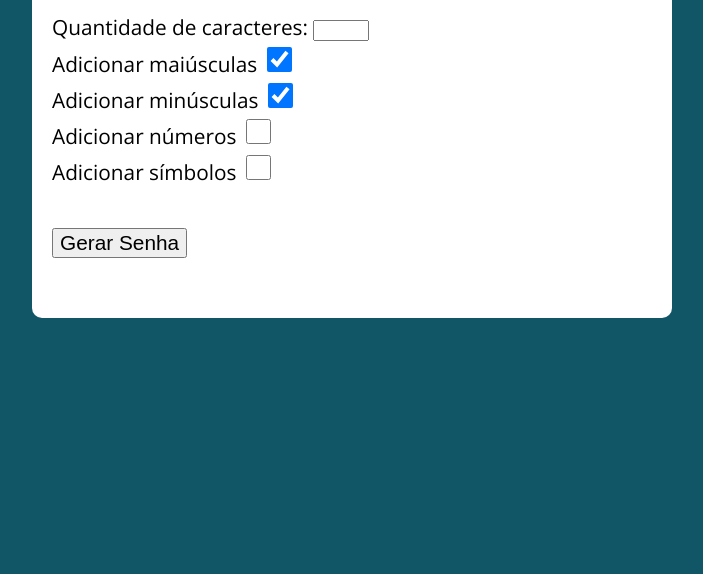
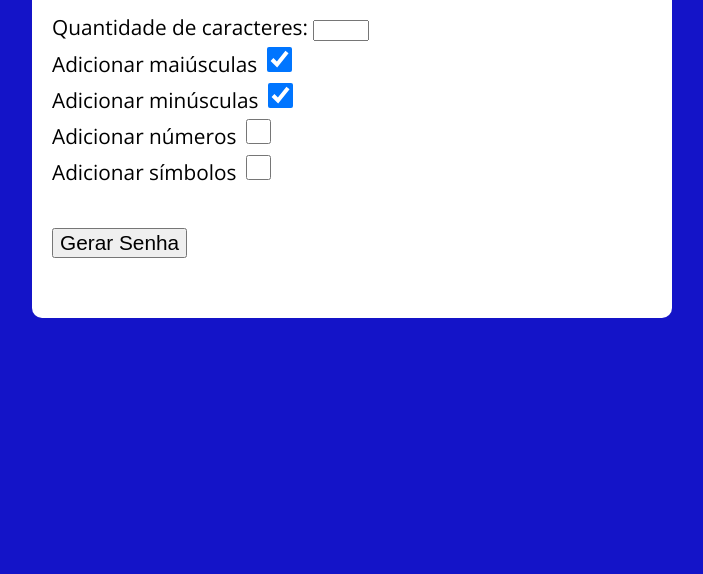
Before and after one commit to Enryk/GeradorDeSenha, a website built with webpack: page public/index.html in a window 1280 px wide. Shown: the part 226-800 px from the top of the page, without its empty margins (288-991 px from the left). Built offline with nearby package versions, Linux system fonts and the light colour scheme.

Commit message:
alteracao cor fundo

```diff
--- a/src/assets/css/style.css
+++ b/src/assets/css/style.css
@@ -1,6 +1,7 @@
 @import url('https://fonts.googleapis.com/css?family=Open+Sans:400,700&display=swap');
 :root {
-  --primary-color: rgb(17, 86, 102);
+  /* --primary-color: rgb(17, 86, 102); */
+  --primary-color: rgb(20, 20, 200);
   --primary-color-darker: rgb(9, 48, 56);
 }
 
```
